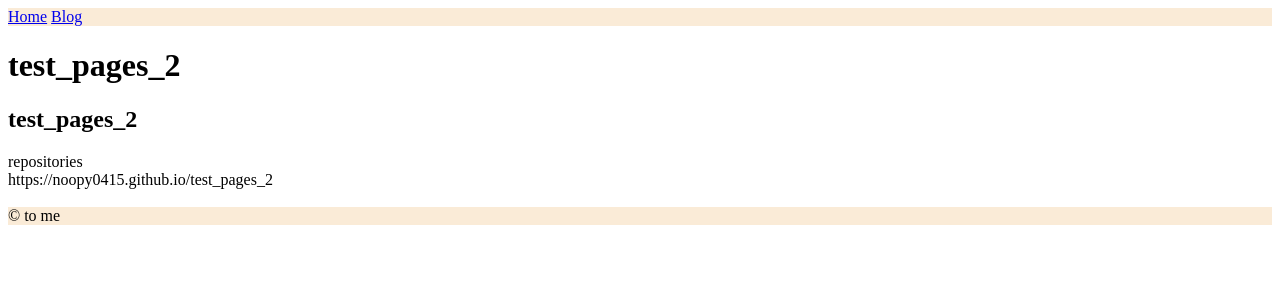
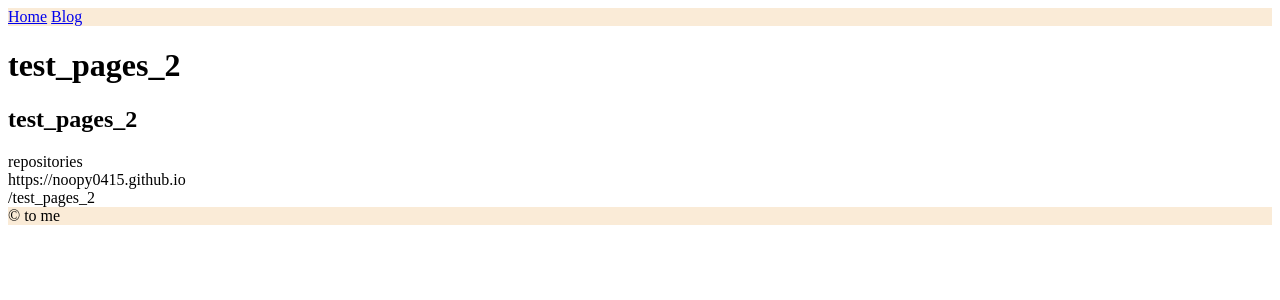
Before and after one commit to noopy0415/test_pages_2, a Jekyll site: the page built from README.md, in a window 1280 px wide. Shown: the top 300 px of the page. Built offline with Jekyll 4.4.1, drawn with Linux system fonts in a browser that asks for light colours; our own code applies the rules of GitHub Pages for plain Markdown files; part of the change alters nothing that is shown.

Commit message:
20230215-094319

```diff
--- a/_config.yml
+++ b/_config.yml
@@ -25,7 +25,7 @@ description: >- # this means to ignore newlines until "baseurl:"
   line in _config.yml. It will appear in your document head meta (for
   Google search results) and in your feed.xml site description.
 baseurl: "/test_pages_2" # the subpath of your site, e.g. /blog
-url: "https://noopy0415.github.io/test_pages_2" # the base hostname & protocol for your site, e.g. http://example.com
+url: "https://noopy0415.github.io" # the base hostname & protocol for your site, e.g. http://example.com
 # twitter_username: jekyllrb
 github_username: noopy0415
 
--- a/_layouts/default.html
+++ b/_layouts/default.html
@@ -16,8 +16,8 @@
 
         repositories<br>
 
-        {{ site.url }}<br><!-- https://noopy0415.github.io/ -->
-        {{ site.repo }}<br><!-- 何も表示しない -->
+        {{ site.url }}<br><!-- _config.yml のurlの値 -->
+        {{ site.baseurl }}<br><!-- 何も表示しない -->
     </section>
     <footer>
         &copy; to me
```
